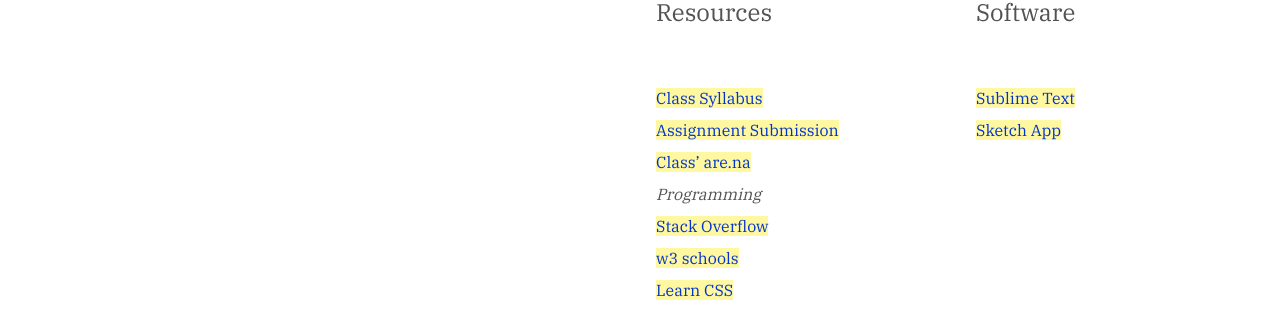
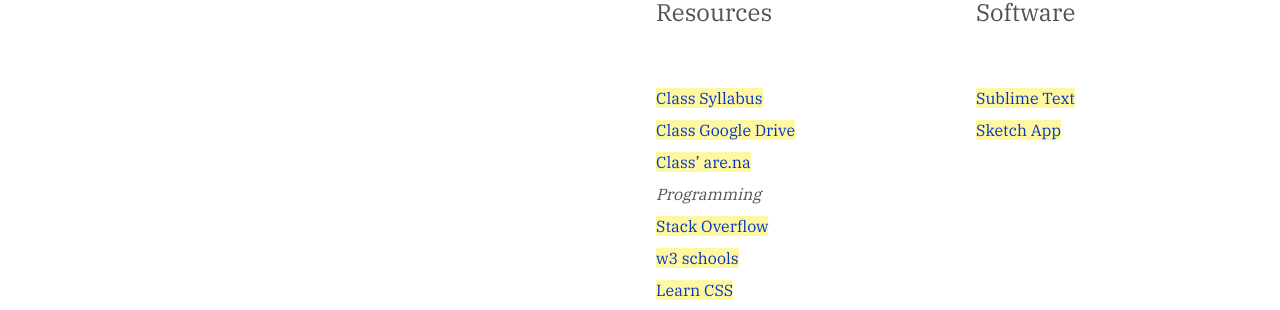
Before and after one commit to leigler/type-interaction, a Jekyll site: the page built from index.md, in a window 1280 px wide and 900 px high, scrolled down 5358 px. Shown: the part 140-450 px from the top of the window. Built offline with Jekyll 4.4.1, drawn with Linux system fonts in a browser that asks for light colours.

Commit message:
renaming

```diff
--- a/index.md
+++ b/index.md
@@ -5,7 +5,7 @@
 location: "55 W13th, Rm. I 205<br>(Hirshon Suite)"
 contact: "eigll343@newschool.edu<br>shinr377@newschool.edu"
 software: ["[Sublime Text](https://www.sublimetext.com/3)", "[Sketch App](http://sketchapp.com/)"]
-resources: ["[Class Syllabus](assets/docs/PMCD_5000_EIGLER-HARDING_SHINDE_F18.pdf)", "[Assignment Submission](https://drive.google.com/drive/folders/1ZQ0fJ3U7UB_Pc33-t2hlZx7exY2pGSSh?usp=sharing)", "[Class&rsquo; are.na](https://www.are.na/lukas-eigler-harding/typography-interaction-1-skills-intensive)", "<em>Programming</em>", "[Stack Overflow](https://stackoverflow.com/)", "[w3 schools](https://www.w3schools.com/)", "[Learn CSS](http://learnlayout.com/)", "[Code Academy — HTML](https://www.codecademy.com/learn/learn-html)", "[Shaw Howe, Learn HTML/CSS](https://learn.shayhowe.com/)", "[Code Academy – CSS](https://www.codecademy.com/learn/learn-css)", "[Code Academy - Javascript](https://www.codecademy.com/learn/learn-javascript)", "[Code Academy - JQuery](https://www.codecademy.com/learn/learn-jquery)", "[Dev Docs](http://devdocs.io/)", "<em>Fonts & Open Source</em>", "[Google Fonts](https://fonts.google.com/)", "[Use & Modify](http://usemodify.com/)", "[Velvetyne](http://www.velvetyne.fr/)", "[Open Foundry](http://open-foundry.com/hot30)"]
+resources: ["[Class Syllabus](assets/docs/PMCD_5000_EIGLER-HARDING_SHINDE_F18.pdf)", "[Class Google Drive](https://drive.google.com/drive/folders/1ZQ0fJ3U7UB_Pc33-t2hlZx7exY2pGSSh?usp=sharing)", "[Class&rsquo; are.na](https://www.are.na/lukas-eigler-harding/typography-interaction-1-skills-intensive)", "<em>Programming</em>", "[Stack Overflow](https://stackoverflow.com/)", "[w3 schools](https://www.w3schools.com/)", "[Learn CSS](http://learnlayout.com/)", "[Code Academy — HTML](https://www.codecademy.com/learn/learn-html)", "[Shaw Howe, Learn HTML/CSS](https://learn.shayhowe.com/)", "[Code Academy – CSS](https://www.codecademy.com/learn/learn-css)", "[Code Academy - Javascript](https://www.codecademy.com/learn/learn-javascript)", "[Code Academy - JQuery](https://www.codecademy.com/learn/learn-jquery)", "[Dev Docs](http://devdocs.io/)", "<em>Fonts & Open Source</em>", "[Google Fonts](https://fonts.google.com/)", "[Use & Modify](http://usemodify.com/)", "[Velvetyne](http://www.velvetyne.fr/)", "[Open Foundry](http://open-foundry.com/hot30)"]
 
 ---
 
```
